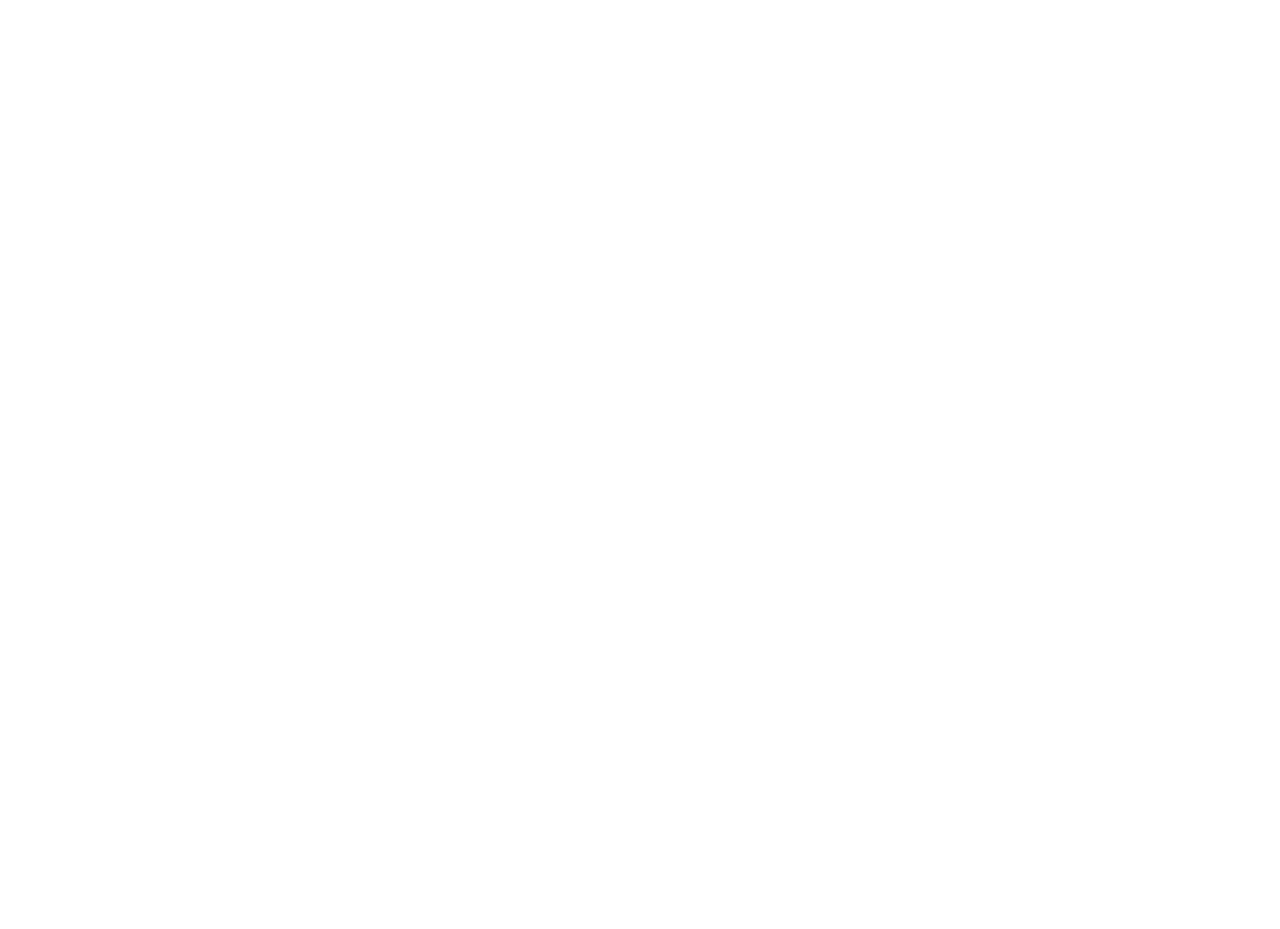
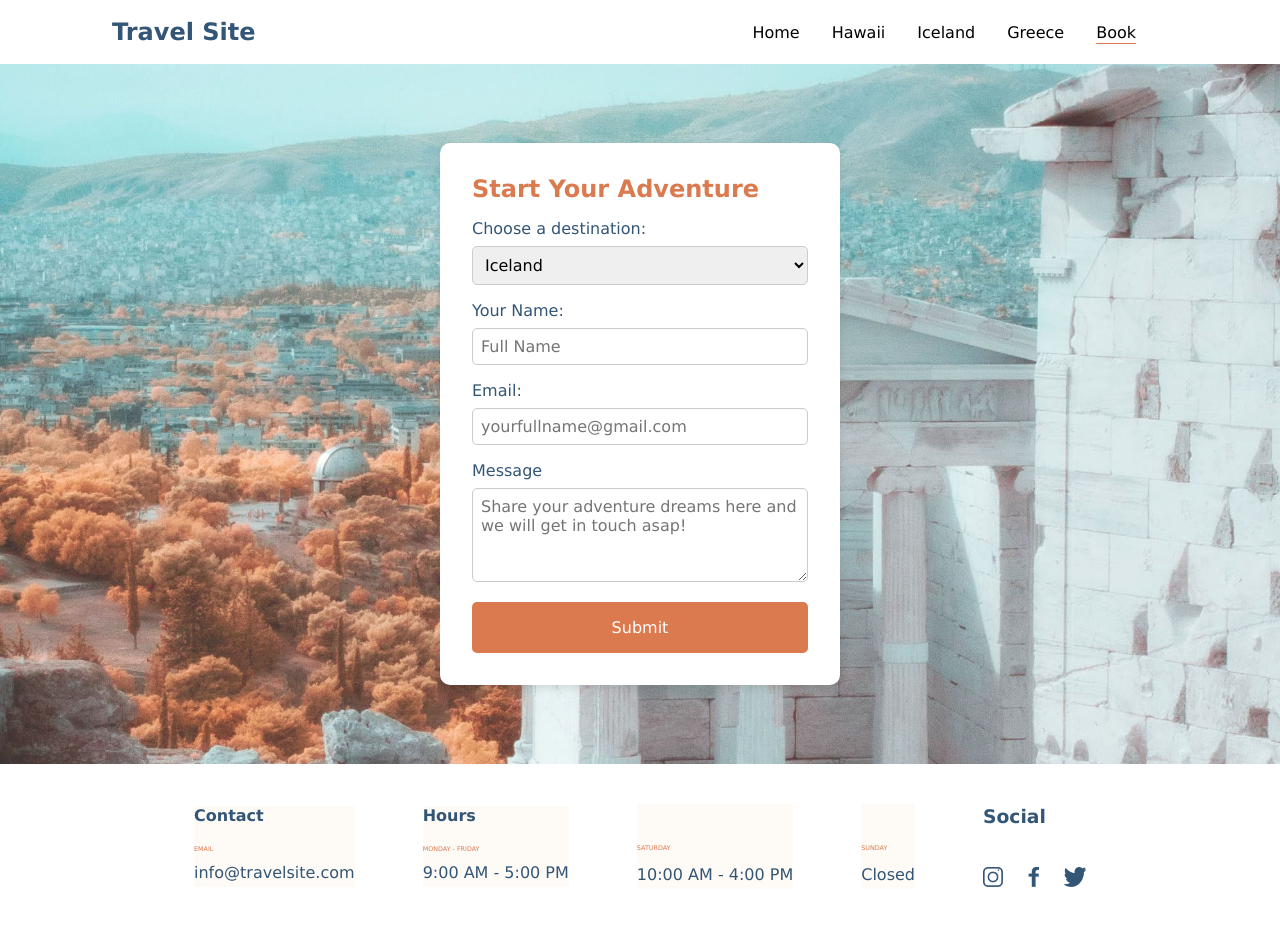
Before and after one commit to sunshinesharon/brainstation, a plain HTML site: page sharon-jacob-travelsite/pages/booking.html in a window 1280 px wide. Before the commit the page ends 800 px from the top, so only its background shows below. Drawn offline with Linux system fonts and the light colour scheme; files that its build step writes are made by us from their sources; files whose address does not match are found by name.

Commit message:
Update file name changes and collaborator

```diff
--- a/sharon-jacob-travelsite/css/destinations.css
+++ b/sharon-jacob-travelsite/css/destinations.css
@@ -69,10 +69,15 @@
 .banner-hawaii {
     position: relative;
     display: flex;
+    flex: 1;
     height: 100vh;
     background-image: url('/Users/SharonJacob/brainstation/codebase/TravelSite-Package/2.0 - Assets/Images/hawaii.jpg');
+    background-repeat: no-repeat;
+    background-position: center center;
     background-size: cover;
-    background-position: center;
+    width: 100%;
+    height: 700px;
+    display: flex;
     justify-content: center;
     align-items: center;
 }
@@ -82,8 +87,12 @@
     display: flex;
     height: 100vh;
     background-image: url('/Users/SharonJacob/brainstation/codebase/TravelSite-Package/2.0 - Assets/Images/iceland.jpg');
+    background-repeat: no-repeat;
+    background-position: center center;
     background-size: cover;
-    background-position: center;
+    width: 100%;
+    height: 700px;
+    display: flex;
     justify-content: center;
     align-items: center;
 }
@@ -93,8 +102,12 @@
     display: flex;
     height: 100vh;
     background-image: url('/Users/SharonJacob/brainstation/codebase/TravelSite-Package/2.0 - Assets/Images/greece.jpg');
+    background-repeat: no-repeat;
+    background-position: center center;
     background-size: cover;
-    background-position: center;
+    width: 100%;
+    height: 700px;
+    display: flex;
     justify-content: center;
     align-items: center;
 }
@@ -152,6 +165,7 @@ li {
 .main h1 {
     color: #335576;
     margin-bottom: 50px;
+    font-family: 'Verdana', sans-serif;
 }
 
 .itinerary {
@@ -167,6 +181,55 @@ li {
     border-radius: 5px;
     width: 200px;
 }
+.registration {
+    background: #ffffff;
+    padding: 2rem;
+    border-radius: 10px;
+    box-shadow: 0 4px 8px rgba(0, 0, 0, 0.1);
+    width: 100%;
+    max-width: 400px;
+}
+
+  .registration-form h2 {
+    font-family: 'Verdana', sans-serif;
+    text-align: left;
+    margin-bottom: 1rem;
+    font-size: 1.5rem;
+    color: #DB7A4E;
+}
+
+  .registration-form label {
+    font-family: 'Verdana', sans-serif;
+    display: block;
+    margin-top: 1rem;
+    color: #335576;
+}
+
+.registration-form input[type="text"],
+.registration-form input[type="email"],
+.registration-form select,
+.registration-form textarea {
+    font-family: 'Verdana', sans-serif;
+    font-size: 1rem;
+    width: 100%;
+    padding: 0.5rem;
+    margin-top: 0.5rem;
+    border: 1px solid #ccc;
+    border-radius: 5px;
+}
+.registration-form button {
+    font-family: 'Verdana', sans-serif;
+    font-size: 1rem;
+    width: 100%;
+    padding: 1rem;
+    background: #DB7A4E;
+    color: #ffffff;
+    border: none;
+    border-radius: 5px;
+    margin-top: 1rem;
+    cursor: pointer;
+}
+
 .footer {
     background-color: #ffffff;
     color: #335576;
@@ -180,7 +243,7 @@ li {
     display: flex;
     flex-direction: column;
     background-color: #FEFAF5;
-  }
+}
 
 .footer-content {
     display: flex;
@@ -199,6 +262,7 @@ li {
 .footer-text {
     margin-bottom: 10px;
     color: #DB7A4E;
+    font-size: 0.4em;
     text-transform: uppercase;
     display: flex;
     flex-direction: column;
@@ -209,6 +273,7 @@ li {
     margin-bottom: 13px;
     margin-top: 40px;
     color: #DB7A4E;
+    font-size: 0.4em;
     text-transform: uppercase;
     display: flex;
     flex-direction: column;
--- a/sharon-jacob-travelsite/css/styles.css
+++ b/sharon-jacob-travelsite/css/main.css
@@ -24,6 +24,7 @@
     padding: 1em 3em;
     width: 1280px;
     height: 15px;
+    margin: 0 auto;
 }
 
 .nav-brand {
@@ -76,7 +77,7 @@
 .banner-text-content {
     flex: 1;
     padding-right: 2rem;
-  }
+}
 
 .banner-heading {
     color: #335576;
@@ -122,8 +123,8 @@
     align-content: center;
     padding: 2em 6em;
     margin: 1rem;
-    max-width: 1200px;
-  }
+    max-width: 100%;
+}
 
 .recommendations-title {
     margin-bottom: 20px;
@@ -139,8 +140,8 @@
     display: flex;
     justify-content: space-evenly;
     align-items: center;
-    padding-left: 200px;
-  }
+    padding-left: 100px;
+}
 
 .destination {
   position: relative;
@@ -148,7 +149,7 @@
   border-radius: 5px;
   box-shadow: 0px 4px 4px rgba(0, 0, 0, 0.2);
   overflow: hidden;
-  margin: 10px;
+  margin: 15px;
   align-items: center;
 }
 
@@ -157,7 +158,7 @@
     height: 40%;
     align-items: center;
     display: block;
-  }
+}
 
 .label {
     position: absolute;
@@ -175,20 +176,24 @@
 .footer {
     background-color: #ffffff;
     color: #335576;
-    padding: 2.5em 10em;
+    padding: 5em 5em;
     position: relative;
     bottom: 0;
-    width: 100%;
+    max-width: 100%;
+    align-items: center;
+    flex-wrap: wrap;
 }
 
 .footer-section {
     display: flex;
+    flex-wrap: wrap;
     flex-direction: column;
+    justify-content: space-evenly;
     background-color: #FEFAF5;
   }
 .footer-content {
     display: flex;
-    justify-content: space-around;
+    justify-content: space-evenly;
     align-items: center;
     font-family: 'Verdana', sans-serif;
 }
@@ -202,26 +207,31 @@
 .footer-text {
     margin-bottom: 10px;
     color: #DB7A4E;
+    font-size: 0.4em;
     text-transform: uppercase;
     display: flex;
     flex-direction: column;
-    font-family: 'Verdana', sans-serif
+    font-family: 'Verdana', sans-serif;
+}
+.footer-section-contact {
+    padding-right: 50px;
 }
 
 .notitle {
     margin-bottom: 13px;
     margin-top: 40px;
     color: #DB7A4E;
+    font-size: 0.4em;
     text-transform: uppercase;
     display: flex;
     flex-direction: column;
-    font-family: 'Verdana', sans-serif
+    font-family: 'Verdana', sans-serif;
 }
 
 .footer-bottom {
     color: #335576;
     margin-bottom: 5px;
-    font-family: 'Verdana', sans-serif
+    font-family: 'Verdana', sans-serif;
 }
 
 .social-icons {
--- a/sharon-jacob-travelsite/index.html
+++ b/sharon-jacob-travelsite/index.html
@@ -4,7 +4,7 @@
     <meta charset="UTF-8">
     <meta name="viewport" content="width=1280">
     <title>Travel Site</title>
-    <link rel="stylesheet" href="css/styles.css">
+    <link rel="stylesheet" href="css/main.css">
 </head>
 <body>
     <header class="header">
@@ -23,7 +23,7 @@
             <div class="banner-text-content">
             <h1 class="banner-heading">Travelling Comes With Endless Discoveries</h1>
             <p class="banner-text">Don't let your dreams be just dreams. Experience the world by booking a vacation with us now.</p>
-            <a href="booking.html" class="banner-button">Get started</a>
+            <a href="/Users/SharonJacob/brainstation/codebase/sharon-jacob-travelsite/pages/booking.html" class="banner-button">Get started</a>
     </div>
     <div class="banner-image">
             <img src="/Users/SharonJacob/brainstation/codebase/TravelSite-Package/2.0 - Assets/Images/hero.png" alt="travel site logo" class="banner-image">
@@ -49,35 +49,35 @@
     </main>
     <footer class="footer">
         <div class="footer-content">
-            <div class="footer-section">
+            <div class="footer-section-contact">
                 <h3 class="footer-heading">Contact</h3>
                 <p class="footer-text">Email</p>
                 <p class="footer-bottom">info@travelsite.com</p>
             </div>
-            <div class="footer-section">
+            <div class="footer-section-hours">
                 <h3 class="footer-heading">Hours</h3>
                 <p class="footer-text">Monday - Friday</p>
                 <p class="footer-bottom">9:00 AM - 5:00 PM</p>
             </div>
-            <div class="footer-section">
+            <div class="footer-section-hours">
                 <p class="notitle">Saturday</p>
                 <p class="footer-bottom">10:00 AM - 4:00 PM</p>
             </div>
-            <div class="footer-section">
+            <div class="footer-section-hours">
                 <p class="notitle">Sunday</p>
                 <p class="footer-bottom">Closed</p>
             </div>
             <div class="social">
                 <h3 class="footer-social">Social</h3>
                 <div class="social-icons">
-                <a href="https://www.instagram.com" class="social-icon" target="_blank">
-                    <img src="/Users/SharonJacob/brainstation/codebase/TravelSite-Package/2.0 - Assets/Icons/icon-instagram.png" alt="Instagram">
-                  </a>
-                  <a href="https://www.facebook.com" class="social-icon" target="_blank">
-                    <img src="/Users/SharonJacob/brainstation/codebase/TravelSite-Package/2.0 - Assets/Icons/icon-facebook.png" alt="Facebook">
-                  </a>
-                  <a href="https://www.twitter.com" class="social-icon" target="_blank">
-                    <img src="/Users/SharonJacob/brainstation/codebase/TravelSite-Package/2.0 - Assets/Icons/icon-twitter.png" alt="Twitter">
+                    <a href="https://www.instagram.com" class="social-icon" target="_blank">
+                        <img src= "/Users/SharonJacob/brainstation/codebase/sharon-jacob-travelsite/assets/icon-instagram.png" alt="Instagram">
+                      </a>
+                      <a href="https://www.facebook.com" class="social-icon" target="_blank">
+                        <img src= "/Users/SharonJacob/brainstation/codebase/sharon-jacob-travelsite/assets/icon-facebook.png" alt="Facebook">
+                      </a>
+                      <a href="https://www.twitter.com" class="social-icon" target="_blank">
+                        <img src="/Users/SharonJacob/brainstation/codebase/sharon-jacob-travelsite/assets/icon-twitter.png" alt="Twitter">
                   </a>
             </div>
         </div>
--- a/sharon-jacob-travelsite/pages/booking.html
+++ b/sharon-jacob-travelsite/pages/booking.html
@@ -0,0 +1,85 @@
+<!DOCTYPE html>
+<html lang="en">
+<head>
+<meta charset="UTF-8">
+<meta name="viewport" content="width=1280">
+<title>Travel Get Started</title>
+<link rel="stylesheet" href="/Users/SharonJacob/brainstation/codebase/sharon-jacob-travelsite/css/destinations.css">
+</head>
+<body>
+    <header class="header">
+        <nav class="navbar">
+            <a href="#" class="nav-brand">Travel Site</a>
+            <ul class="nav-menu">
+                <li class="nav-item"><a href="/Users/SharonJacob/brainstation/codebase/sharon-jacob-travelsite/index.html"class="nav-link">Home</a></li>
+                <li class="nav-item"><a href="/Users/SharonJacob/brainstation/codebase/sharon-jacob-travelsite/pages/hawaii.html" class="nav-link">Hawaii</a></li>
+                <li class="nav-item"><a href="/Users/SharonJacob/brainstation/codebase/sharon-jacob-travelsite/pages/iceland.html" class="nav-link">Iceland</a></li>
+                <li class="nav-item"><a href="/Users/SharonJacob/brainstation/codebase/sharon-jacob-travelsite/pages/greece.html" class="nav-link">Greece</a></li>
+                <li class="nav-item"><a href="greece.html" class="nav-link-active">Book</a></li>
+            </ul>
+        </nav>
+    </header>
+    <main class="main-content">
+        <div class="banner-greece">
+        <section class="registration">
+          <form class="registration-form">
+            <h2 class="registration-form h2">Start Your Adventure</h2>
+            <label for="destination">Choose a destination:</label>
+            <select id="destination" name="destination">
+              <option value="iceland">Iceland</option>
+              <option value="hawaii">Hawaii</option>
+              <option value="greece">Greece</option>
+            </select>
+
+            <label for="name">Your Name:</label>
+            <input type="text" id="name" name="name" placeholder="Full Name" required>
+
+            <label for="email">Email:</label>
+            <input type="email" id="email" name="email" placeholder="yourfullname@gmail.com" required>
+
+            <label for="message">Message</label>
+            <textarea id="message" name="message" placeholder="Share your adventure dreams here and we will get in touch asap!" rows="4" required></textarea>
+
+            <button type="submit">Submit</button>
+          </form>
+        </section>
+    </div>
+      </main>
+<footer class="footer">
+    <div class="footer-content">
+        <div class="footer-section">
+            <h3 class="footer-heading">Contact</h3>
+            <p class="footer-text">Email</p>
+            <p class="footer-bottom">info@travelsite.com</p>
+        </div>
+        <div class="footer-section">
+            <h3 class="footer-heading">Hours</h3>
+            <p class="footer-text">Monday - Friday</p>
+            <p class="footer-bottom">9:00 AM - 5:00 PM</p>
+        </div>
+        <div class="footer-section">
+            <p class="contactday">Saturday</p>
+            <p class="footer-bottom">10:00 AM - 4:00 PM</p>
+        </div>
+        <div class="footer-section">
+            <p class="contactday">Sunday</p>
+            <p class="footer-bottom">Closed</p>
+        </div>
+        <div class="social">
+            <h3 class="footer-social">Social</h3>
+            <div class="social-icons">
+            <a href="https://www.instagram.com" class="social-icon" target="_blank">
+                <img src= "/Users/SharonJacob/brainstation/codebase/sharon-jacob-travelsite/assets/icon-instagram.png" alt="Instagram">
+              </a>
+              <a href="https://www.facebook.com" class="social-icon" target="_blank">
+                <img src= "/Users/SharonJacob/brainstation/codebase/sharon-jacob-travelsite/assets/icon-facebook.png" alt="Facebook">
+              </a>
+              <a href="https://www.twitter.com" class="social-icon" target="_blank">
+                <img src="/Users/SharonJacob/brainstation/codebase/sharon-jacob-travelsite/assets/icon-twitter.png" alt="Twitter">
+              </a>
+        </div>
+    </div>
+</div>
+</footer>
+</body>
+</html>
```
Also changed, not shown: sharon-jacob-travelsite/pages/greece.html (+8 -8 lines), sharon-jacob-travelsite/pages/hawaii.html (+9 -8 lines), sharon-jacob-travelsite/pages/iceland.html (+8 -8 lines), sharon-jacob-travelsite/assets/icon-facebook.png (added), sharon-jacob-travelsite/assets/icon-instagram.png (added), sharon-jacob-travelsite/assets/icon-twitter.png (added), 1 other file.
